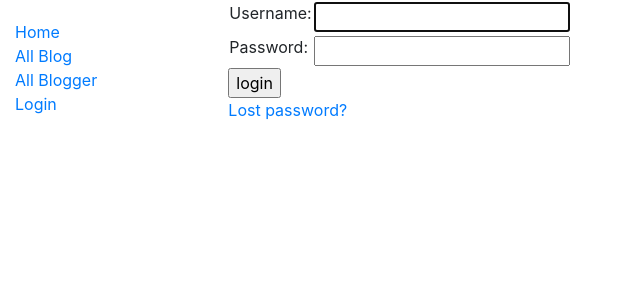
After one commit to JoeHO888/diyblog, a Django app: page /accounts/login/ in a window 1280 px wide. The commit adds this page. Shown: the top 300 px of the page, without its empty margins (0-640 px from the left). Run offline with Django 3.2, Linux system fonts and the light colour scheme; some libraries are stand-ins or nearby versions.

Commit message:
Complete Account Function

```diff
--- a/blog/templates/base_generic.html
+++ b/blog/templates/base_generic.html
@@ -18,6 +18,12 @@
           <li><a href="{% url 'index' %}">Home</a></li>
           <li><a href="{% url 'blogs' %}">All Blog</a></li>
           <li><a href="{% url 'bloggers' %}">All Blogger</a></li>
+          {% if user.is_authenticated %}
+            <li>User: {{ user.get_username }}</li>
+            <li><a href="{% url 'logout'%}?next={{request.path}}">Logout</a></li>
+          {% else %}
+            <li><a href="{% url 'login'%}?next={{request.path}}">Login</a></li>
+   {% endif %}
         </ul>
      {% endblock %}
       </div>
--- a/blog/urls.py
+++ b/blog/urls.py
@@ -1,4 +1,4 @@
-from django.urls import path
+from django.urls import path,include
 from . import views
 
 urlpatterns = [
@@ -7,5 +7,4 @@ urlpatterns = [
     path('blog/<int:pk>', views.BlogDetailView.as_view(), name='blog-detail'),
     path('bloggers/', views.BloggerListView.as_view(), name='bloggers'),
     path('blogger/<int:pk>', views.BloggerDetailView.as_view(), name='blogger-detail'),
-
 ]
--- a/diyblog/settings.py
+++ b/diyblog/settings.py
@@ -119,3 +119,5 @@ USE_TZ = True
 # https://docs.djangoproject.com/en/2.2/howto/static-files/
 
 STATIC_URL = '/static/'
+LOGIN_REDIRECT_URL = '/'
+EMAIL_BACKEND = 'django.core.mail.backends.console.EmailBackend'
--- a/diyblog/urls.py
+++ b/diyblog/urls.py
@@ -24,4 +24,5 @@ urlpatterns = [
     path('admin/', admin.site.urls),
     path('blog/', include('blog.urls')),
     path('', RedirectView.as_view(url='/blog/', permanent=True)),
+    path('accounts/', include('django.contrib.auth.urls'))
 ] + static(settings.STATIC_URL, document_root=settings.STATIC_ROOT)
--- /dev/null
+++ b/templates/registration/assword_reset_email.html
@@ -0,0 +1,2 @@
+Someone asked for password reset for email {{ email }}. Follow the link below:
+{{ protocol}}://{{ domain }}{% url 'password_reset_confirm' uidb64=uid token=token %}
--- /dev/null
+++ b/templates/registration/logged_out.html
@@ -0,0 +1,6 @@
+{% extends "base_generic.html" %}
+
+{% block content %}
+  <p>Logged out!</p>
+  <a href="{% url 'login'%}">Click here to login again.</a>
+{% endblock %}
--- /dev/null
+++ b/templates/registration/login.html
@@ -0,0 +1,40 @@
+{% extends "base_generic.html" %}
+
+{% block content %}
+
+{% if form.errors %}
+  <p>Your username and password didn't match. Please try again.</p>
+{% endif %}
+
+{% if next %}
+  {% if user.is_authenticated %}
+    <p>Your account doesn't have access to this page. To proceed,
+    please login with an account that has access.</p>
+  {% else %}
+    <p>Please login to see this page.</p>
+  {% endif %}
+{% endif %}
+
+<form method="post" action="{% url 'login' %}">
+{% csrf_token %}
+<table>
+
+<tr>
+  <td>{{ form.username.label_tag }}</td>
+  <td>{{ form.username }}</td>
+</tr>
+
+<tr>
+  <td>{{ form.password.label_tag }}</td>
+  <td>{{ form.password }}</td>
+</tr>
+</table>
+
+<input type="submit" value="login" />
+<input type="hidden" name="next" value="{{ next }}" />
+</form>
+
+{# Assumes you setup the password_reset view in your URLconf #}
+<p><a href="{% url 'password_reset' %}">Lost password?</a></p>
+
+{% endblock %}
--- /dev/null
+++ b/templates/registration/password_reset_complete.html
@@ -0,0 +1,6 @@
+{% extends "base_generic.html" %}
+
+{% block content %}
+  <h1>The password has been changed!</h1>
+  <p><a href="{% url 'login' %}">log in again?</a></p>
+{% endblock %}
--- /dev/null
+++ b/templates/registration/password_reset_done.html
@@ -0,0 +1,5 @@
+{% extends "base_generic.html" %}
+
+{% block content %}
+  <p>We've emailed you instructions for setting your password. If they haven't arrived in a few minutes, check your spam folder.</p>
+{% endblock %}
```
Also changed, not shown: templates/registration/password_reset_confirm.html (added, +29 -0 lines), templates/registration/password_reset_form.html (added, +12 -0 lines), db.sqlite3.
